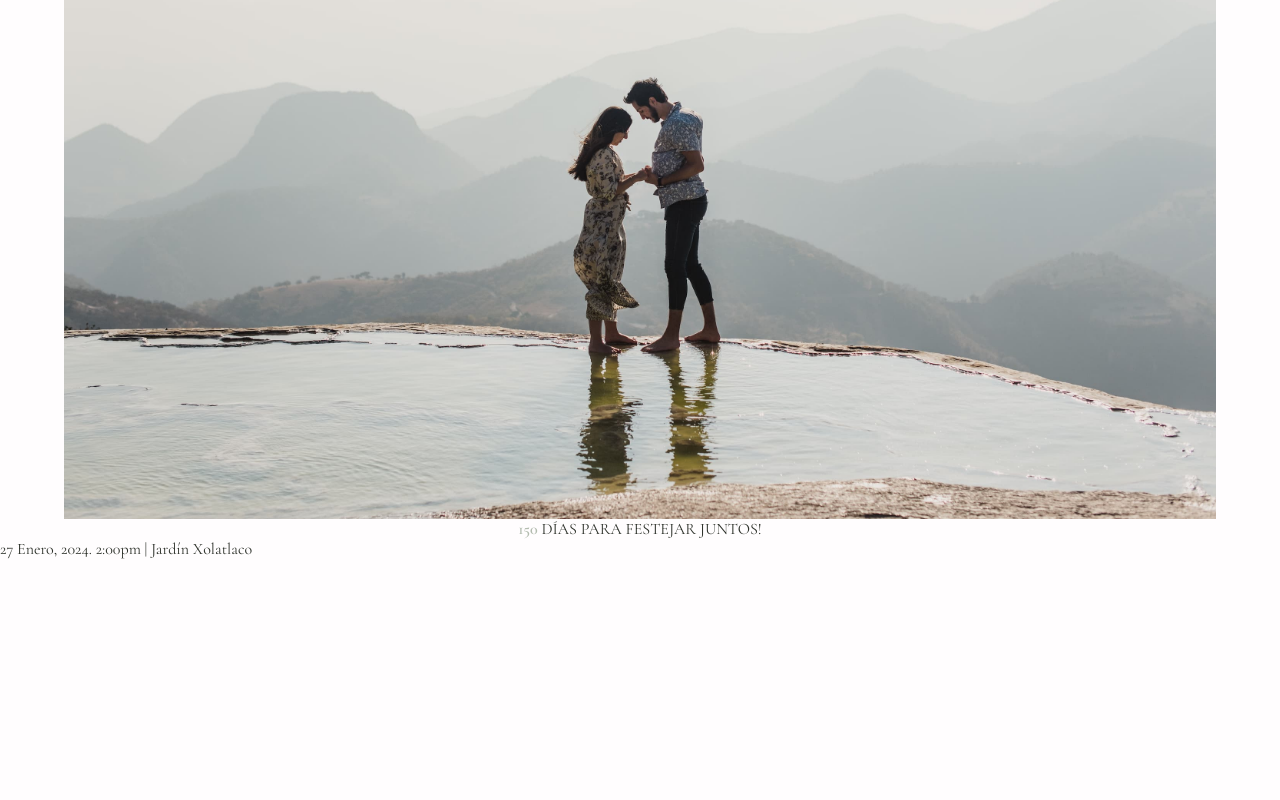
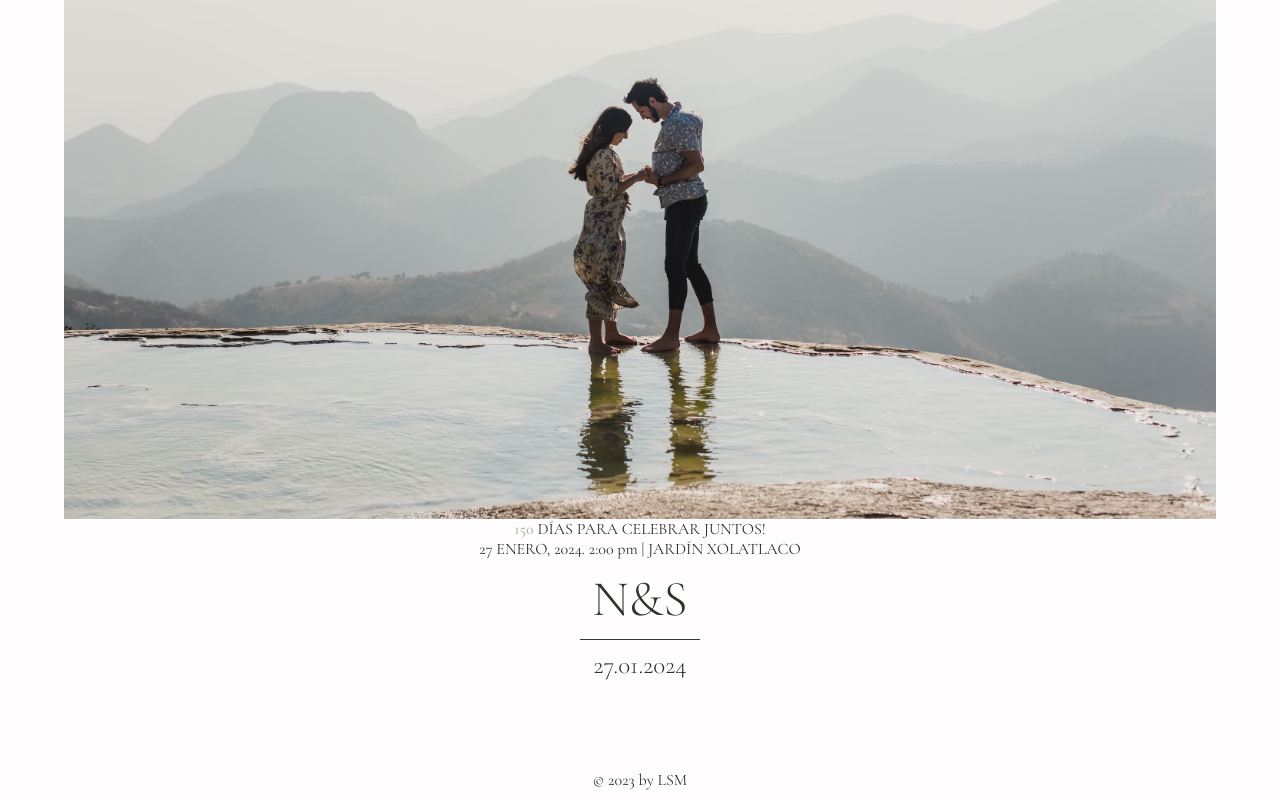
Before and after one commit to richipargo/nadia-stefan, a React (Vite) app: page / in a window 1280 px wide. Shown: the part 345-1145 px from the top of the page. Before the commit the page ends 904 px from the top, so only its background shows below. Built offline with nearby package versions, Linux system fonts and the light colour scheme.

Commit message:
Add footer with initials & copyright

```diff
--- a/src/App.jsx
+++ b/src/App.jsx
@@ -1,7 +1,8 @@
 import { useState } from 'react';
+import Navbar from './components/Navbar';
 import Hero from './components/Hero';
-import Navbar from './components/Navbar';
 import Home from './components/Home';
+import Footer from './components/Footer';
 import './index.css';
 
 function App() {
@@ -16,6 +17,7 @@ function App() {
         {/* <div>
           <Home1 />
         </div> */}
+        <Footer />
       </div>
     </>
   );
--- a/src/components/Countdown.jsx
+++ b/src/components/Countdown.jsx
@@ -21,7 +21,7 @@ const Countdown = () => {
   return (
     <div className="countdown-container">
       <p className="countdown">{days}</p>
-      <span className="countdown-span"> días para festejar juntos!</span>
+      <span className="countdown-span"> días para celebrar juntos!</span>
     </div>
   );
 };
--- /dev/null
+++ b/src/components/Footer.jsx
@@ -0,0 +1,15 @@
+import '../style_components/footer.css';
+
+const Footer = () => {
+  return (
+    <div className="footer">
+      <p className="initials">N&S</p>
+      <p className="date">27.01.2024</p>
+      <footer>
+        <p className="copyright">&copy; 2023 by LSM</p>
+      </footer>
+    </div>
+  );
+};
+
+export default Footer;
--- a/src/components/Home.jsx
+++ b/src/components/Home.jsx
@@ -5,10 +5,9 @@ const Home = () => {
   return (
     <div className="home">
       <Countdown />
-      {/* <div className="countdown">
-        <p>x días para celebrar juntos!</p>
-      </div> */}
-      <p>27 Enero, 2024. 2:00pm | Jardín Xolatlaco</p>
+      <p>
+        27 Enero, 2024. 2:00<span className="pm-span"> pm</span> | Jardín Xolatlaco
+      </p>
     </div>
   );
 };
--- a/src/style_components/countdown.css
+++ b/src/style_components/countdown.css
@@ -1,16 +1,5 @@
-.countdown-container {
-  width: 90%;
-  margin: 0 auto;
-  text-align: center;
-}
 .countdown {
-  text-align: center;
-  text-transform: uppercase;
-  font-weight: 500;
   display: inline-block;
   color: var(--extra);
   font-weight: 600;
 }
-.countdown-span {
-  text-transform: uppercase;
-}
--- /dev/null
+++ b/src/style_components/footer.css
@@ -0,0 +1,22 @@
+.footer {
+  width: 90%;
+  margin: 0 auto;
+  text-align: center;
+}
+
+.initials {
+  width: 120px;
+  margin: 0 auto;
+  padding: 10px 0;
+  border-bottom: 1px solid var(--dark);
+  font-size: 50px;
+  font-weight: 300;
+}
+.date {
+  padding: 10px 0;
+  font-size: 25px;
+  font-weight: 300;
+}
+footer {
+  margin: 80px 0 10px 0;
+}
--- a/src/style_components/home.css
+++ b/src/style_components/home.css
@@ -0,0 +1,9 @@
+.home {
+  width: 90%;
+  margin: 0 auto;
+  text-transform: uppercase;
+  text-align: center;
+}
+.pm-span {
+  text-transform: lowercase;
+}
```
